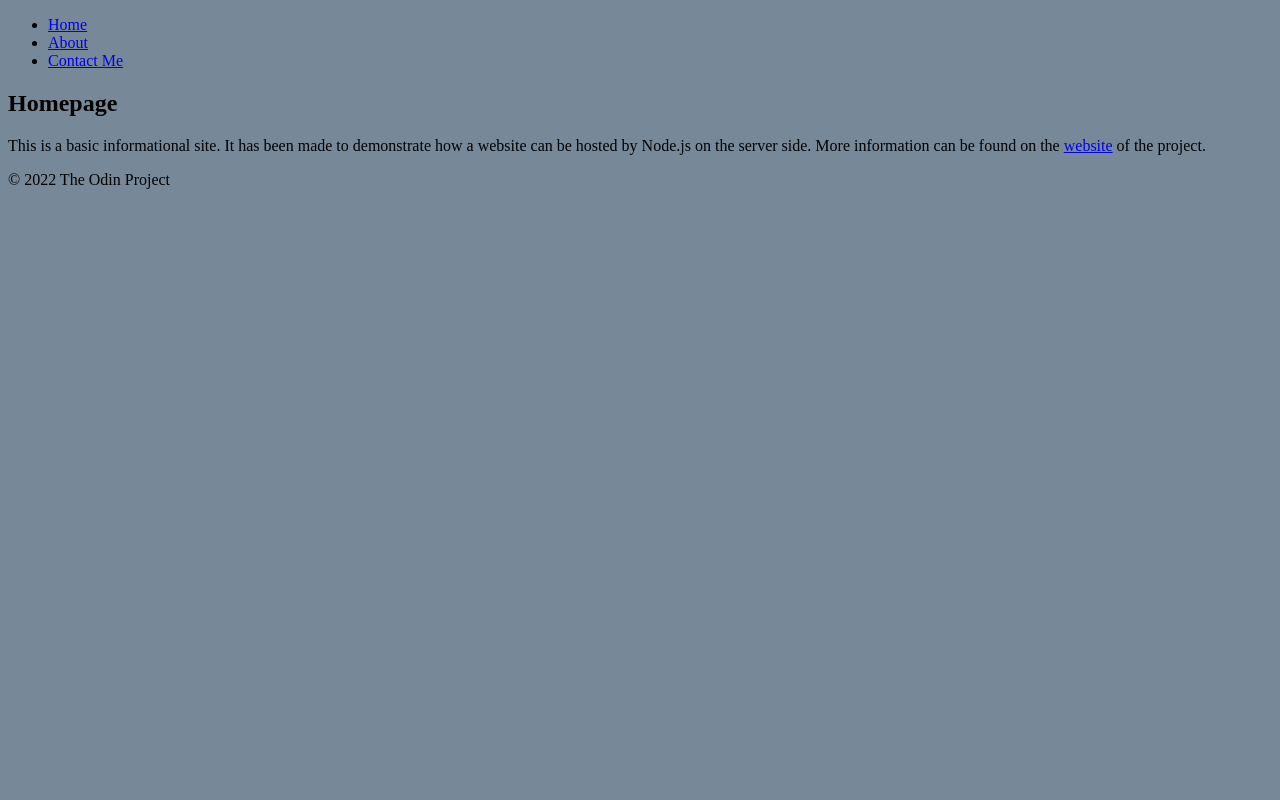
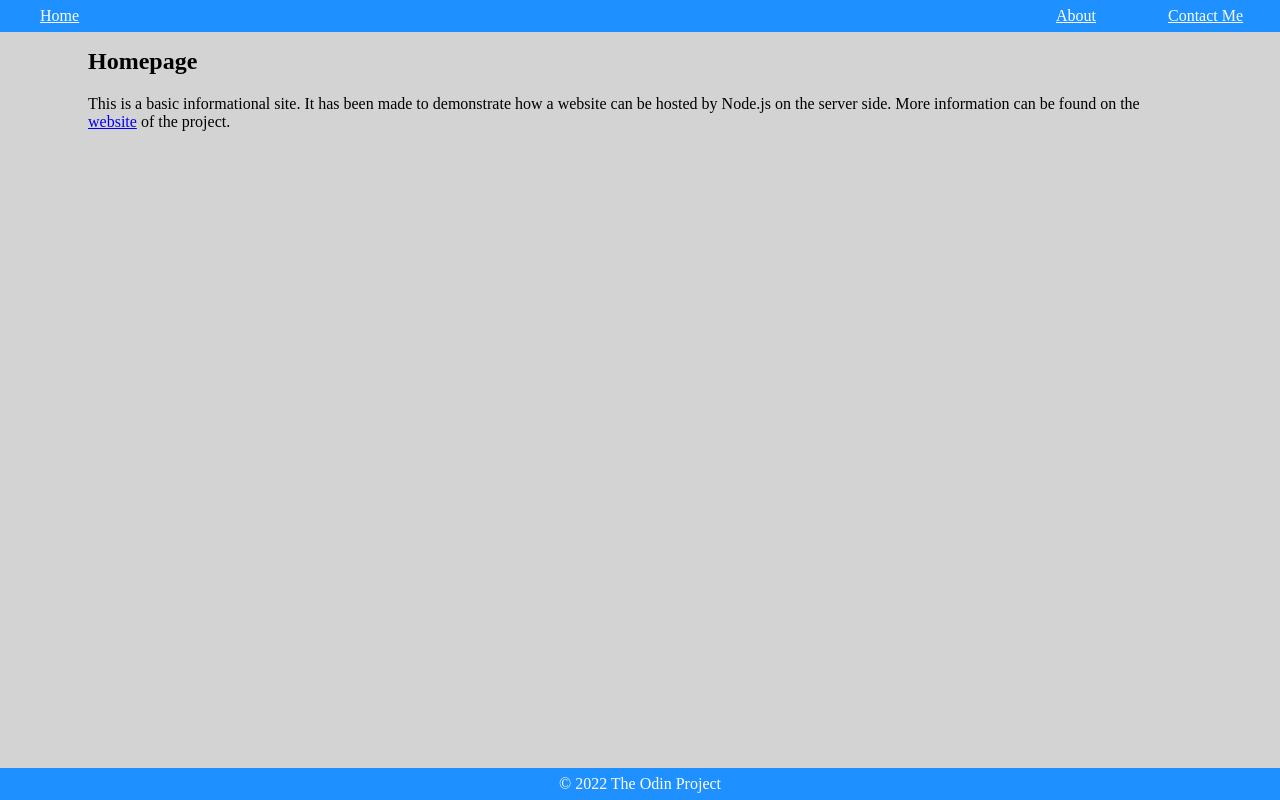
Before and after one commit to AlexErdei73/basic-informational-site, a website: page public/index.html in a window 1280 px wide. Drawn offline with Linux system fonts and the light colour scheme.

Commit message:
Style pages

```diff
--- a/public/css/styles.css
+++ b/public/css/styles.css
@@ -1,3 +1,55 @@
 body {
-    background-color: lightslategray;
+    background-color: lightgray;
 }
+
+header {
+    position: fixed;
+    top: 0;
+    left: 0;
+    width: 100%;
+}
+
+nav {
+    background-color: dodgerblue;
+}
+
+ul {
+    margin: 0;
+    display: flex;
+}
+
+li {
+    display: flex;
+    align-items: center;
+    list-style: none;
+    flex: 0 1 7rem;
+    text-align: start;
+    height: 2rem;
+}
+
+ul :nth-child(1) {
+    flex: 1 1 10rem;
+}
+
+li a {
+    color: white;
+}
+
+footer {
+    display: flex;
+    position: fixed;
+    bottom: 0;
+    left: 0;
+    background-color: dodgerblue;
+    color: white;
+    width: 100%;
+    height: 2rem;
+}
+
+footer div {
+    margin: auto;
+}
+
+article {
+    margin: 3rem 5rem;
+}
--- a/public/index.html
+++ b/public/index.html
@@ -30,6 +30,6 @@
         of the project.
       </p>
     </article>
-    <footer>© 2022 The Odin Project</footer>
+    <footer><div>© 2022 The Odin Project</div></footer>
   </body>
 </html>
```
Also changed, not shown: public/about.html (+1 -1 lines), public/contact-me.html (+1 -1 lines).
